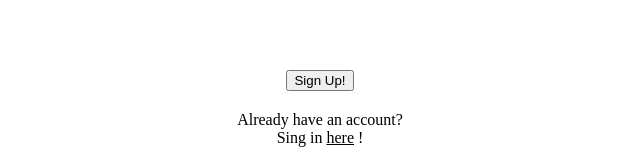
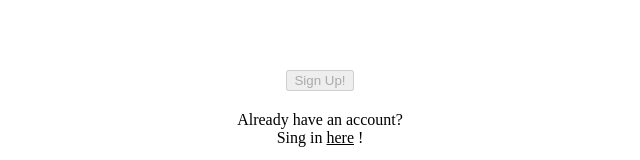
Before and after one commit to fenya123/acih-frontend, an Angular app: page /registration in a window 1280 px wide. Shown: the part 479-639 px from the top of the page, without its empty margins (320-960 px from the left). Built offline with nearby package versions, Linux system fonts and the light colour scheme.

Commit message:
small fix to check validator

```diff
--- a/src/app/pages/auth/login/login.component.html
+++ b/src/app/pages/auth/login/login.component.html
@@ -24,7 +24,7 @@
     </span>
   </div>
   <div class="login_form_underInput">
-    <button [disableButton]="!formGroup.valid" acihButton type="submit">Sign In!</button>
+    <button [disableButton]="formGroup.invalid" acihButton type="submit">Sign In!</button>
     <div *ngIf="error$ | async" class="login_form_underInput_invalid">The user was not found</div>
     <div class="login_form_underInput_text">
       Still don't have an account?
--- a/src/app/pages/auth/registration/registration.component.html
+++ b/src/app/pages/auth/registration/registration.component.html
@@ -23,7 +23,7 @@
     <input formControlName="userName" acihInput placeholder=" Your username" />
   </div>
   <div class="registration_form_button">
-    <button type="submit" acihButton>Sign Up!</button>
+    <button [disableButton]="formGroup.invalid" type="submit" acihButton>Sign Up!</button>
     <div class="registration_form_button_underButtonText">
       Already have an account?
       <span> Sing in <span class="registration_form_button_underButtonText_SighIn" routerLink="/login">here</span> !</span>
```
